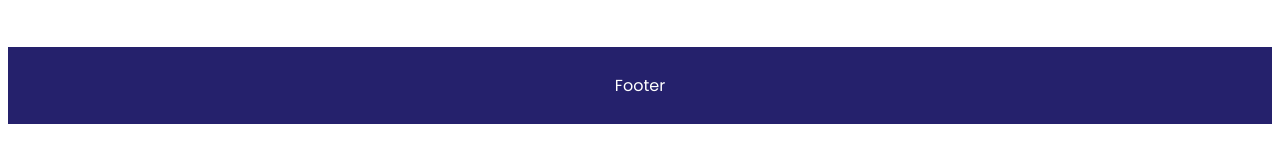
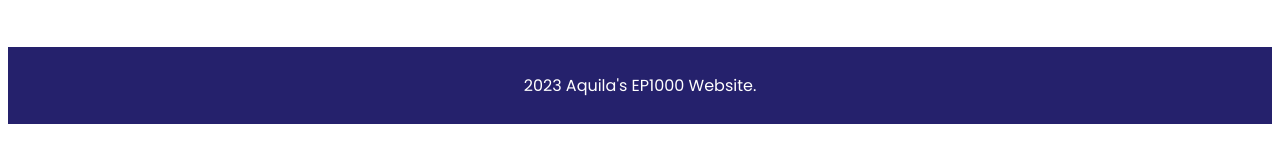
Before and after one commit to aquilanicole/EP1000_Aquila, a plain HTML site: page aboutme.html in a window 1280 px wide. Shown: the part 620-782 px from the top of the page. Drawn offline with Linux system fonts and the light colour scheme.

Commit message:
Update aboutme.html

```diff
--- a/aboutme.html
+++ b/aboutme.html
@@ -147,7 +147,7 @@ footer {
 
 
 <footer>
-  <p>Footer</p>
+  <p>2023 Aquila's EP1000 Website.</p>
 </footer>
 
 </body>
```
